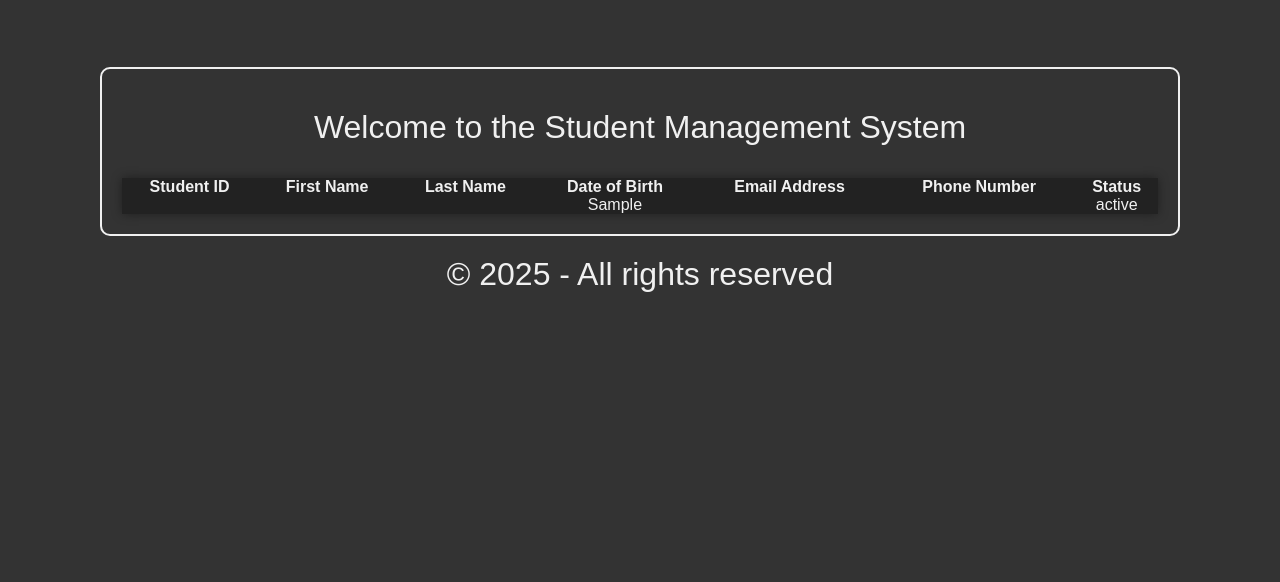
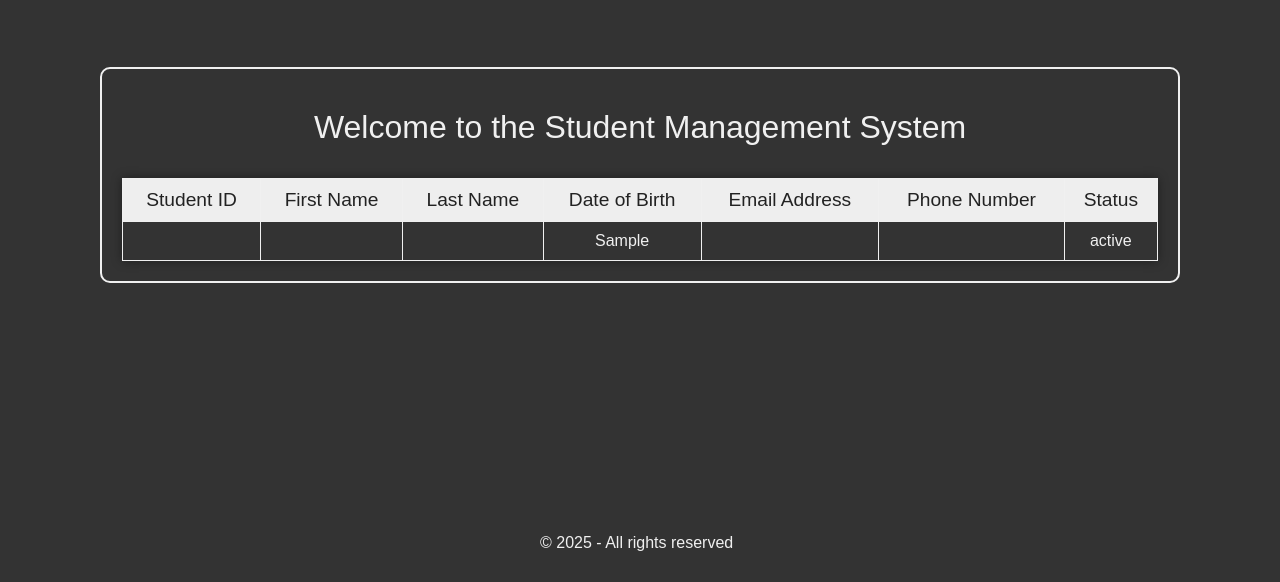
Before and after one commit to rubymattu/PHPAssignment1, a PHP site: page / in a window 1280 px wide. Shown: the part 218-800 px from the top of the page. Run offline with PHP 8.4, Linux system fonts and the light colour scheme; tables that the repository leaves empty or names only in its code hold one stand-in row (values such as "Sample post"); data that the repository does not hold is empty.

Commit message:
Edited footer.php and main.css

```diff
--- a/css/main.css
+++ b/css/main.css
@@ -38,8 +38,25 @@ body {
       color: #f0f0f0;
       box-shadow: 0 0 10px rgba(0, 0, 0, 0.4);
     }
+      th, td {
+        padding: 10px;
+        border: 1px solid #f0f0f0;
+      }
+      th {
+        background: #eee;
+        font-size: 1.2rem;
+        font-weight: 500;
+        color:#222
+      }
+      tr:nth-child(even) {
+        background: #333;
+      }
+      tr:hover {
+        background: #555;
+      }
+
     h3 {
-      font-size: 1.5rem;
+      font-size: 1rem;
       font-weight: 200;
       margin: 20px 0;
       position: fixed;
--- a/footer.php
+++ b/footer.php
@@ -1,3 +1,3 @@
 <footer>
-  <h2>© 2025 - All rights reserved</h2>
+  <h3>© 2025 - All rights reserved</h3>
 </footer>
```
